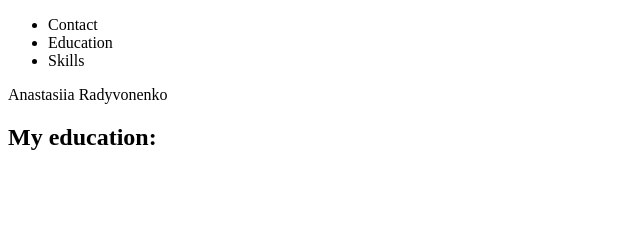
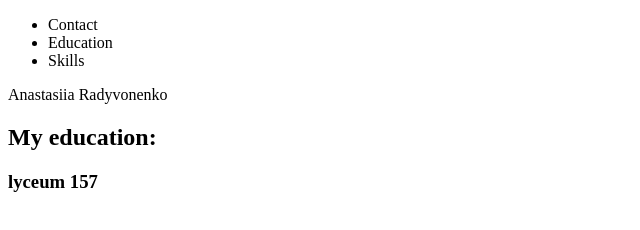
Before and after one commit to iamasya/my-repository, a plain HTML site: page lab01.html in a window 1280 px wide. Shown: the whole page, without its empty margins (0-640 px from the left). Drawn offline with Linux system fonts and the light colour scheme.

Commit message:
typo resolved

```diff
--- a/lab01.html
+++ b/lab01.html
@@ -15,6 +15,7 @@
     <p1>Anastasiia Radyvonenko</p1>
 
     <h2>My education:</h2>
+	<h3>lyceum 157</h3>
 
     <table>
         <tr>
```
